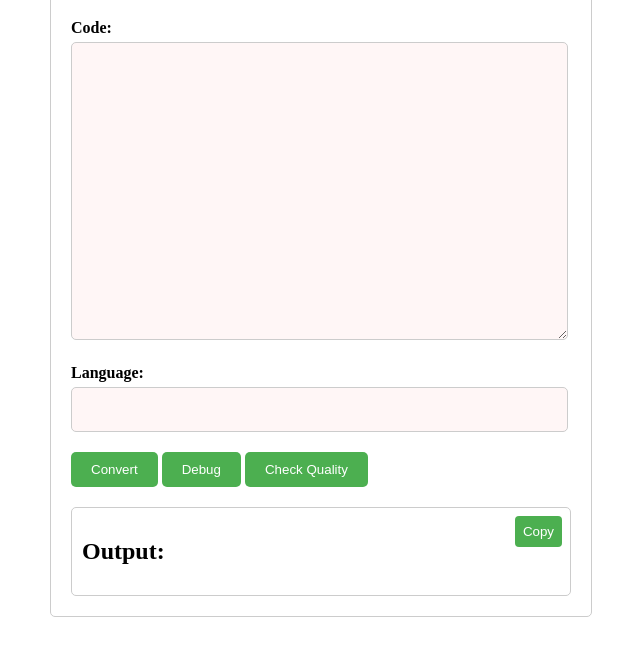
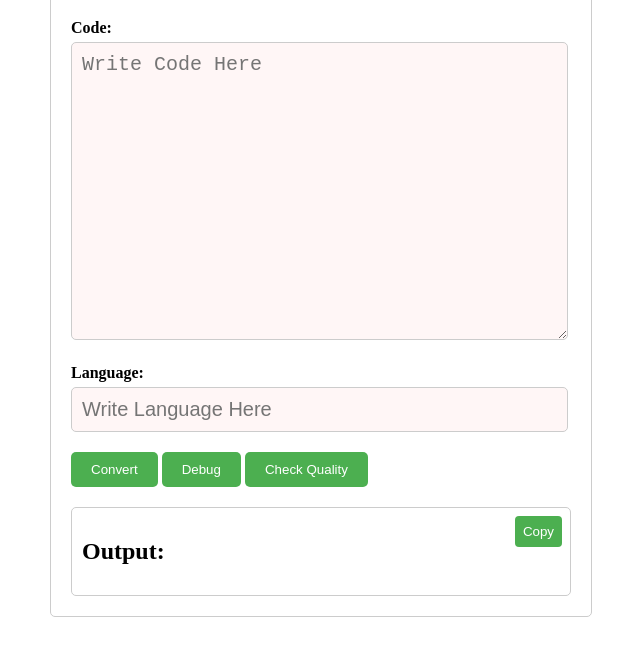
Before and after one commit to Amanmandal-M/Code_Conversion_Generator, a plain HTML site: page Frontend/index.html in a window 1280 px wide. Shown: the part 90-746 px from the top of the page, without its empty margins (319-959 px from the left). Drawn offline with Linux system fonts and the light colour scheme.

Commit message:
Added Placeholder

```diff
--- a/Frontend/index.html
+++ b/Frontend/index.html
@@ -12,11 +12,11 @@
         <h1 class="mainContent">Code Conversion Generator</h1>
         <div class="form-group">
           <label for="code">Code:</label>
-          <textarea id="code" rows="12" cols="40"></textarea>
+          <textarea id="code" rows="12" cols="40" placeholder="Write Code Here"></textarea>
         </div>
         <div class="form-group">
           <label for="language">Language:</label>
-          <input type="text" id="language">
+          <input type="text" id="language" placeholder="Write Language Here">
         </div>
         <div class="form-group">
           <button id="convert-btn">Convert</button>
```
